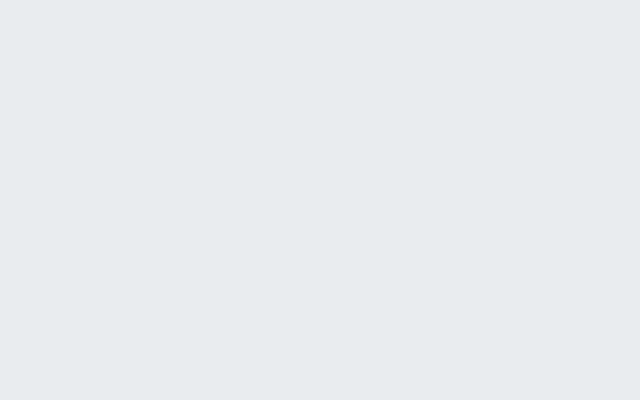
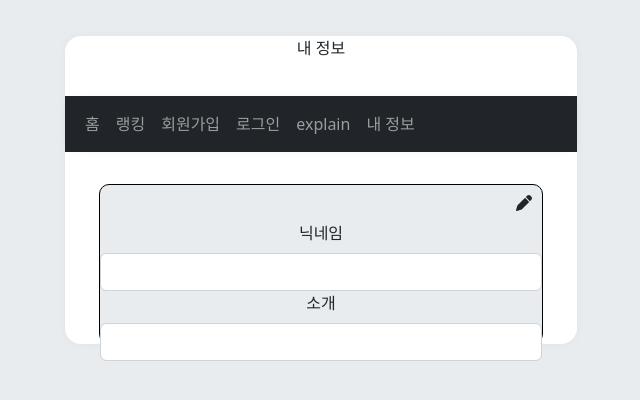
Before and after one commit to kyuri0927/Homemade_Cocktail, a React (Create React App) app: page /MyPage in a window 1280 px wide. Before the commit this address had no page. Shown: the top 400 px of the page, without its empty margins (319-959 px from the left). Built offline with nearby package versions, Linux system fonts and the light colour scheme.

Commit message:
내 정보 컴포넌트

```diff
--- a/src/App.js
+++ b/src/App.js
@@ -10,6 +10,7 @@ import Rank from "./pages/Rank";
 import Login from "./pages/Login";
 import Signin from "./pages/Signin";
 import Home from "./pages/Home";
+import MyPage from "./pages/MyPage";
 
 const GlobalStyle = createGlobalStyle`
   body {
@@ -31,6 +32,7 @@ function App() {
             <Route path="/Login" element={<Login />}></Route>
             <Route path="/Signin" element={<Signin />}></Route>
             <Route path="/Home" element={<Home />}></Route>
+            <Route path="/MyPage" element={<MyPage />}></Route>
           </Routes>
         </TodoTemplate>
       </BrowserRouter>
--- a/src/components/Nav/index.js
+++ b/src/components/Nav/index.js
@@ -14,6 +14,7 @@ function ColorSchemesExample() {
             <Nav.Link href="/Signin">회원가입</Nav.Link>
             <Nav.Link href="/Login">로그인</Nav.Link>
             <Nav.Link href="/">explain</Nav.Link>
+            <Nav.Link href="/">내 정보</Nav.Link>
           </Nav>
         </Container>
       </Navbar>
--- a/src/index.js
+++ b/src/index.js
@@ -4,10 +4,11 @@ import "./index.css";
 import App from "./App";
 import reportWebVitals from "./reportWebVitals";
 import "bootstrap/dist/css/bootstrap.css";
+import { BrowserRouter } from "react-router-dom";
 const root = ReactDOM.createRoot(document.getElementById("root"));
 root.render(
   <React.StrictMode>
-    <App />
+      <App />
   </React.StrictMode>
 );
 
--- /dev/null
+++ b/src/pages/MyPage/index.js
@@ -0,0 +1,60 @@
+import React from 'react'
+import * as Styled from "./styled";
+import ColorSchemesExample from "../../components/Nav";
+import TodoTemplate from "../../components/Templete";
+import { FontAwesomeIcon } from '@fortawesome/react-fontawesome'
+import { faPen } from '@fortawesome/free-solid-svg-icons'
+import './style.css'
+import Form from 'react-bootstrap/Form';
+
+
+
+//닉네임
+//자기소개
+//수정모달창
+const MyPage = () => {
+  const Correction=()=>{
+
+  }
+  return (
+    <div>
+        <div>내 정보</div>
+        <TodoTemplate>
+          <ColorSchemesExample></ColorSchemesExample>
+        </TodoTemplate>
+
+        <Styled.Box>
+          <div className='pen' onClick={Correction}>
+          <FontAwesomeIcon icon={faPen}/>
+          </div>
+          <div>
+        <>
+      <Form.Label htmlFor="nickname">닉네임</Form.Label>
+      <Form.Control
+        type="nickname"
+        id="nickname"
+        aria-describedby="nickname"
+      />
+      <Form.Text id="nickname" muted>
+      </Form.Text>
+    </>
+        </div>
+        <div>
+        <>
+      <Form.Label htmlFor="intro">소개</Form.Label>
+      <Form.Control
+        type="intro"
+        id="intro"
+        aria-describedby="intro"
+      />
+      <Form.Text id="intro" muted>
+      </Form.Text>
+    </>
+        </div>
+        </Styled.Box>
+
+    </div>
+  )
+}
+
+export default MyPage
--- /dev/null
+++ b/src/pages/MyPage/style.css
@@ -0,0 +1,15 @@
+.pen{
+    display: flex;
+    justify-content: flex-end;
+    padding: 10px;
+}
+
+.nickname{
+    font-size: 20px;
+    text-align: left;
+}
+
+.intro{
+    font-size: 20px;
+    text-align: left;
+}
--- /dev/null
+++ b/src/pages/MyPage/styled.js
@@ -0,0 +1,19 @@
+import styled from "styled-components";
+
+export const Box = styled.div`
+  //전체포함 박스
+  display: relative;
+  width: 444px;
+  height: 160px;
+  margin: auto;
+  margin-top: 30px;
+  background-color: #e9ecef;
+  border: 1px solid black;
+  border-radius: 10px;
+`;
+
+export const nicBox = styled.image`
+  width: 10ppx;
+  height: 100px;
+  border: 1px solid black;
+`;
```
Also changed, not shown: package.json (+8 -4 lines), src/pages/MyPageCorrect/index.js (added), 1 other file (tests, documents, lock files or other folders).
